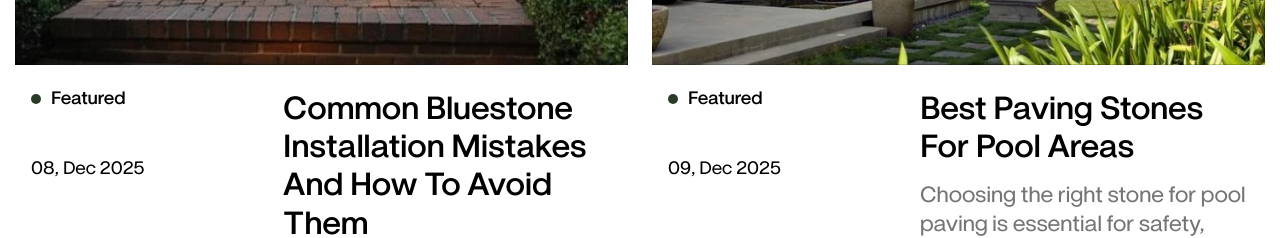
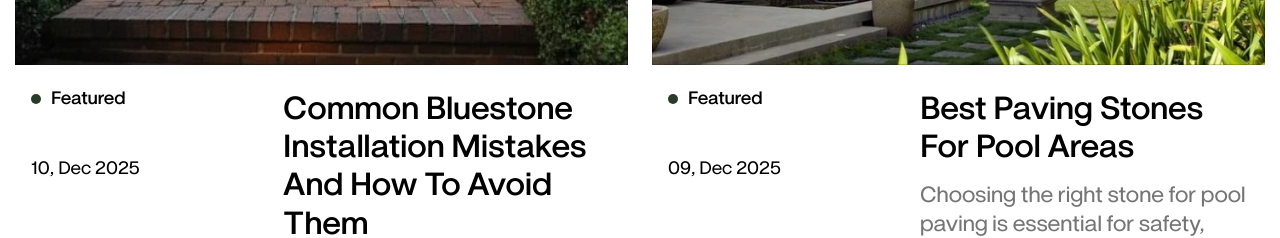
Before and after one commit to munish176081/sps-frontcode, a Next.js app: page /blog/best-paving-stones-for-pools in a window 1280 px wide. Shown: the part 8160-8398 px from the top of the page. Built offline with nearby package versions, Linux system fonts and the light colour scheme.

Commit message:
code live

```diff
--- a/src/app/blog/[slug]/page.tsx
+++ b/src/app/blog/[slug]/page.tsx
@@ -8,7 +8,7 @@ const relatedPosts = [
     slug: "common-bluestone-installation-mistakes",
     image: "/blog/blog-list-thumb1.webp",
     featured: true,
-    date: "08, Dec 2025",
+    date: "10, Dec 2025",
     title: "Common Bluestone Installation Mistakes And How To Avoid Them",
     excerpt:
       "Bluestone looks incredible, yet almost 4 in 10 projects fail early because of simple installation slip-ups...",
```
